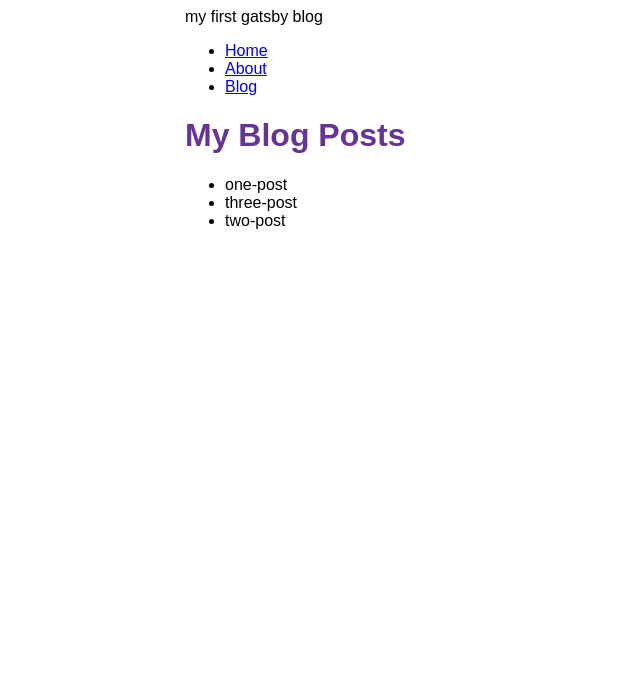
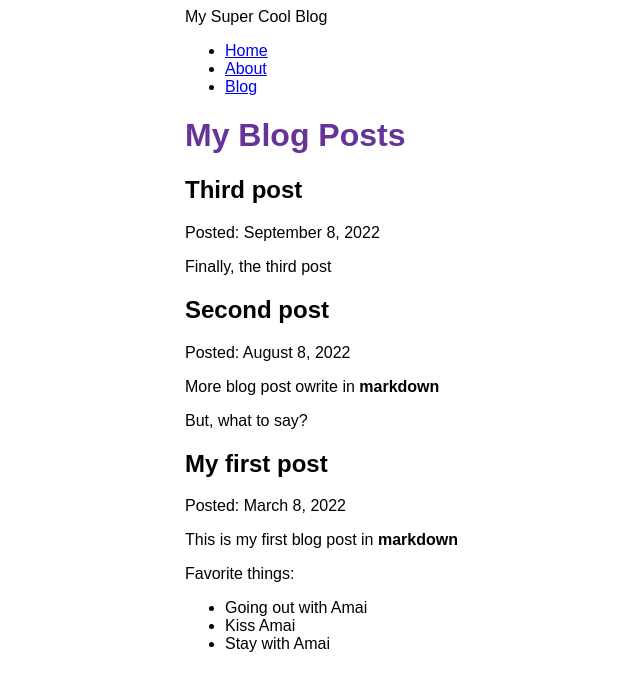
Before and after one commit to CarlosMCuadrado/my-first-gatsby-blog, a Gatsby site: page /blog in a window 1280 px wide. Shown: the whole page, without its empty margins (205-845 px from the left). Built offline with nearby package versions, Linux system fonts and the light colour scheme; Gatsby itself is replaced by a stand-in of ours.

Commit message:
Finished Gatsby tutorial Part 5

```diff
--- a/blog/one-post.mdx
+++ b/blog/one-post.mdx
@@ -0,0 +1,12 @@
+---
+title: "My first post"
+date: "2022-03-08"
+---
+
+This is my first blog post in **markdown**
+
+Favorite things:
+
+* Going out with Amai
+* Kiss Amai
+* Stay with Amai
--- a/blog/three-post.mdx
+++ b/blog/three-post.mdx
@@ -0,0 +1,6 @@
+---
+title: "Third post"
+date: "2022-09-08"
+---
+
+Finally, the third post
--- a/blog/two-post.mdx
+++ b/blog/two-post.mdx
@@ -0,0 +1,8 @@
+---
+title: "Second post"
+date: "2022-08-08"
+---
+
+More blog post owrite in **markdown**
+
+But, what to say?
--- a/gatsby-config.js
+++ b/gatsby-config.js
@@ -1,19 +1,17 @@
 module.exports = {
   siteMetadata: {
-    title: `my first gatsby blog`,
-    siteUrl: `https://www.yourdomain.tld`,
+    title: "My Super Cool Blog",
   },
   plugins: [
     "gatsby-plugin-image",
     "gatsby-plugin-sharp",
     {
-      resolve: "gatsby-source-filesystem",
+      resolve: `gatsby-source-filesystem`,
       options: {
         name: `blog`,
-        path: `${__dirname}/blog`,
-
-    }
-  },
-
+        path: `${__dirname}/blog/`,
+      },
+    },
+    "gatsby-plugin-mdx",
   ],
 };
--- a/package.json
+++ b/package.json
@@ -15,8 +15,11 @@
     "clean": "gatsby clean"
   },
   "dependencies": {
+    "@mdx-js/mdx": "^1.6.22",
+    "@mdx-js/react": "^1.6.22",
     "gatsby": "^4.19.2",
     "gatsby-plugin-image": "^2.19.0",
+    "gatsby-plugin-mdx": "^3.20.0",
     "gatsby-plugin-sharp": "^4.19.0",
     "gatsby-source-filesystem": "^4.19.0",
     "react": "^18.1.0",
--- a/src/pages/blog.js
+++ b/src/pages/blog.js
@@ -1,30 +1,36 @@
 import * as React from 'react'
 import { graphql } from 'gatsby'
+import { MDXRenderer } from 'gatsby-plugin-mdx'
 import Layout from '../components/layout'
 
 const BlogPage = ({ data }) => {
     return (
         <Layout pageTitle="My Blog Posts">
-            <ul>
         {
-                    data.allFile.nodes.map(node => (
-                        <li key={node.name}>
-                            {node.name}
-                        </li>
-
+            data.allMdx.nodes.map((node) => (
+                <article key={node.id}>
+                    <h2>{node.frontmatter.title}</h2>
+                    <p>Posted: {node.frontmatter.date}</p>
+                    <MDXRenderer>
+                        {node.body}
+                    </MDXRenderer>
+                </article>
             ))
         }
-            </ul>
-
         </Layout>
     )
 }
 
 export const query = graphql`
   query {
-    allFile {
+    allMdx(sort: {fields: frontmatter___date, order: DESC}) {
       nodes {
-            name
+        frontmatter {
+          date(formatString: "MMMM D, YYYY")
+          title
+        }
+        id
+        body
       }
     }
   }
```
Also changed, not shown: 1 other file. Lines whose indentation alone changed are shown as unchanged.
